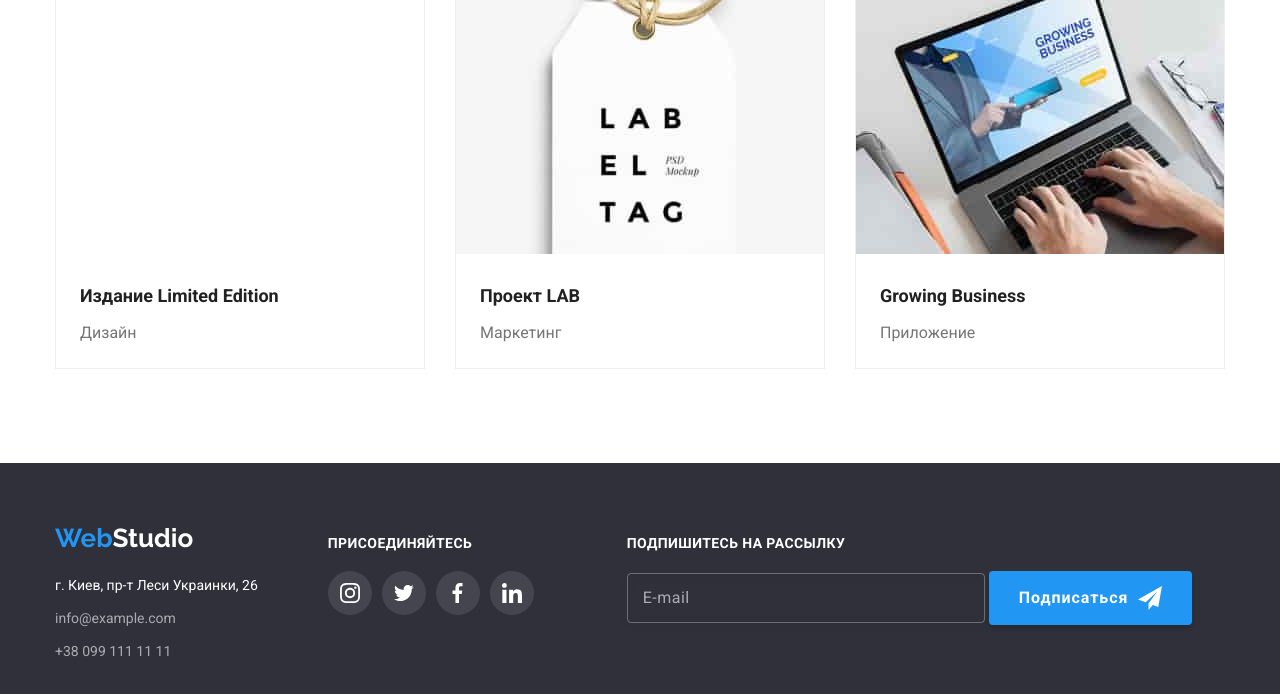
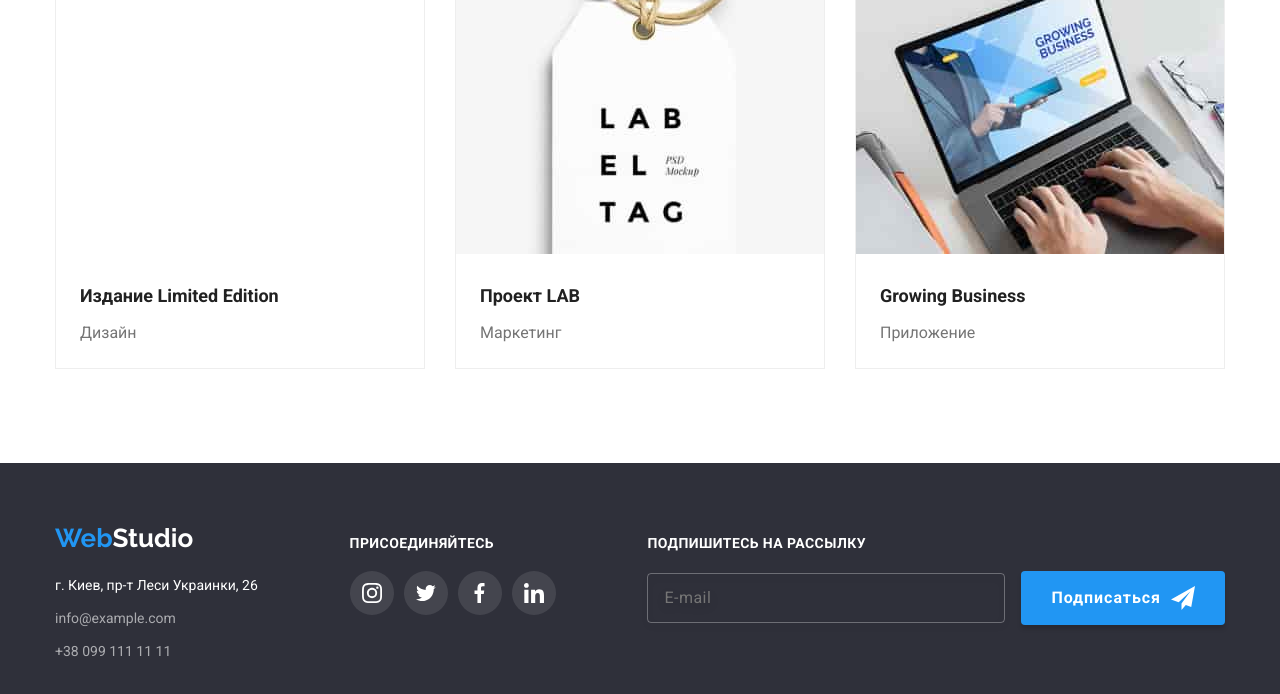
Before and after one commit to Vadym-Hryshchuk/goit-markup-hw-06, a plain HTML site: page portfolio.html in a window 1280 px wide. Shown: the part 1184-1878 px from the top of the page. Drawn offline with nearby package versions, Linux system fonts and the light colour scheme.

Commit message:
Домашня робота № 6

```diff
--- a/css/styles.css
+++ b/css/styles.css
@@ -369,6 +369,7 @@ body {
 }
 .footer .container {
   display: flex;
+  justify-content: space-between;
 }
 .footer-logo {
   color: var(--hover-color);
@@ -418,7 +419,6 @@ body {
   width: 206px;
   height: 80px;
   margin-top: 12px;
-  margin-left: 70px;
 }
 .title-sign-link {
   font-weight: 700;
@@ -442,6 +442,7 @@ body {
 .sign-list > .item {
   background: rgba(255, 255, 255, 0.1);
   border-radius: 50%;
+  overflow: hidden;
 }
 .social-sign-link {
   width: 44px;
@@ -458,16 +459,10 @@ body {
 .social-sign-link:focus {
   background-color: var(--hover-color);
   fill: var(--white-color);
-
-  border-radius: 50%;
 }
-/* Form */
+/* Footer form */
 .form {
-  width: 570px;
-  height: 86px;
-
   margin-top: 12px;
-  margin-left: 93px;
 }
 .form-title {
   font-weight: 700;
@@ -483,33 +478,7 @@ body {
   width: 358px;
   display: inline-block;
   position: relative;
-}
-.form-field:focus-within .form-label {
-  transform: translate(-70px, -10px);
-  color: var(--hover-color);
-}
-::placeholder {
-  transition: opacity 250ms cubic-bezier(0.4, 0, 0.2, 1);
-}
-.form-field:not(:focus-within) ::placeholder {
-  opacity: 0;
-}
-.form-field:focus-within ::placeholder {
-  opacity: 1;
-}
-.form-label {
-  position: absolute;
-  left: 16px;
-  top: 50%;
-  transform: translateY(-50%);
-  transition: transform 250ms cubic-bezier(0.4, 0, 0.2, 1),
-    color 250ms cubic-bezier(0.4, 0, 0.2, 1);
-
-  font-weight: 400;
-  font-size: 16px;
-  line-height: 1.25;
-  letter-spacing: 0.03em;
-  color: rgba(255, 255, 255, 0.6);
+  margin-right: 12px;
 }
 .form-input {
   width: 100%;
@@ -528,7 +497,7 @@ body {
   letter-spacing: 0.03em;
   color: rgba(255, 255, 255, 0.6);
 }
-.form-input:focus-visible {
+.form-input:focus {
   outline: none;
   border: 1px solid var(--hover-color);
   border-radius: 4px;
@@ -610,6 +579,7 @@ body {
   height: 30px;
   border-radius: 50%;
   border: 1px solid rgba(0, 0, 0, 0.1);
+  background-color: transparent;
 
   cursor: pointer;
   fill: currentColor;
@@ -758,7 +728,7 @@ body {
 }
 .modal-form-checkbox:checked + .form-field-icon {
   background-color: var(--hover-color);
-  background-image: url(/img/icons/icon-check.svg);
+  background-image: url(../img/icons/icon-check.svg);
   border-color: transparent;
   background-origin: border-box;
   background-size: contain;
--- a/portfolio.html
+++ b/portfolio.html
@@ -313,15 +313,15 @@
             </li>
           </ul>
         </div>
+        <!-- Footer form -->
         <form class="form" autocomplete="off">
           <p class="form-title">Подпишитесь на рассылку</p>
           <label class="form-field">
-            <span class="form-label"> E-mail </span>
             <input
               type="email"
               name="email"
               class="form-input"
-              placeholder="mail@mail.com"
+              placeholder="E-mail"
             />
           </label>
           <button type="submit" class="form-button">
```
Also changed, not shown: index.html (+5 -4 lines).
